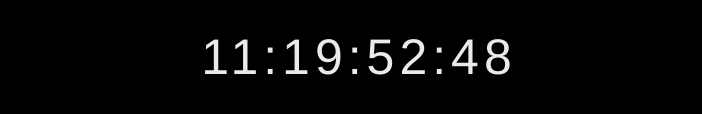
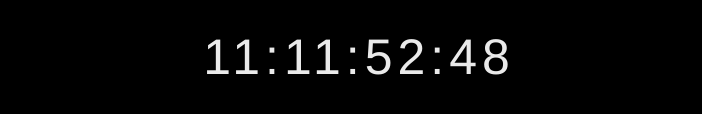
Before and after one commit to BookGin/balsn-ctf-static-website, a plain HTML site: page index.html in a window 1280 px wide. Shown: the part 628-742 px from the top of the page, without its empty margins (281-983 px from the left). Drawn offline with Linux system fonts and the light colour scheme.

Commit message:
Fix timezone again

```diff
--- a/index.html
+++ b/index.html
@@ -80,8 +80,7 @@
   </body>
   <script>
   $('.future_date').countdowntimer({
-    dateAndTime : "2019/10/05 10:00:00",
-    timeZone: +8
+    dateAndTime : new Date("2019/10/05 10:00:00 GMT+0800"),
   });
   let lang = window.location.hash.substring(1);
   let showEn = () => {
```
